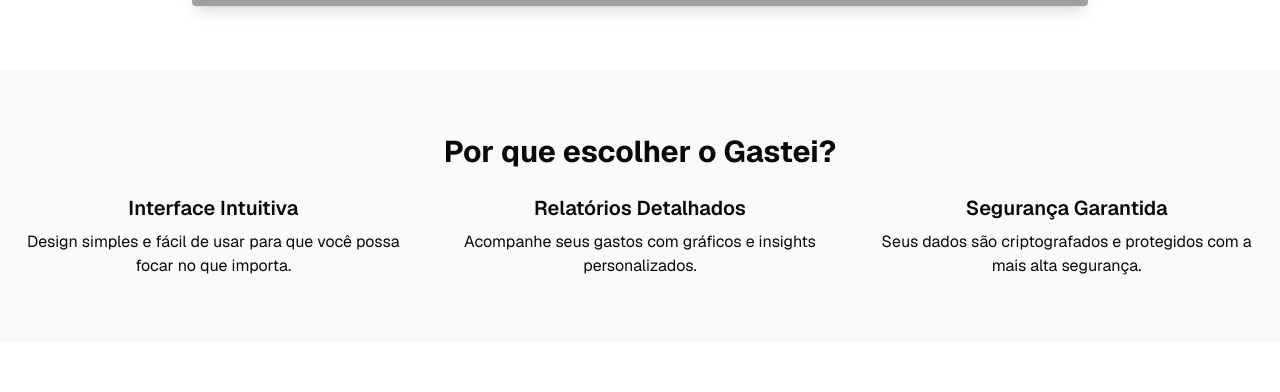
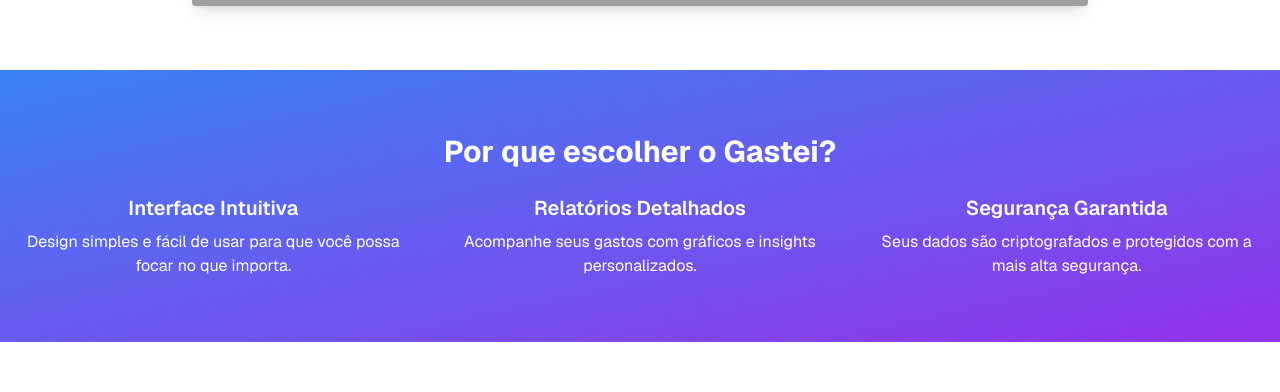
Before and after one commit to gbrmaia/gastei-front, a Next.js app: page / in a window 1280 px wide. Shown: the part 1007-1399 px from the top of the page. Built offline with nearby package versions, Linux system fonts and the light colour scheme; grey boxes are pictures that could not be loaded.

Commit message:
:lipstick: feat: ajustes visuais landing

```diff
--- a/src/app/page.tsx
+++ b/src/app/page.tsx
@@ -30,7 +30,7 @@
           className="mt-12 w-full max-w-4xl mx-auto rounded shadow-lg"
         />
       </div>
-      <section className="bg-gray-50 dark:bg-gray-900 py-16">
+      <section className="bg-gradient-to-br from-blue-500 to-purple-600 text-white py-16">
         <div className="container mx-auto px-4 text-center">
           <h2 className="text-3xl font-bold mb-6">Por que escolher o Gastei?</h2>
           <div className="grid grid-cols-1 md:grid-cols-3 gap-8">
```
